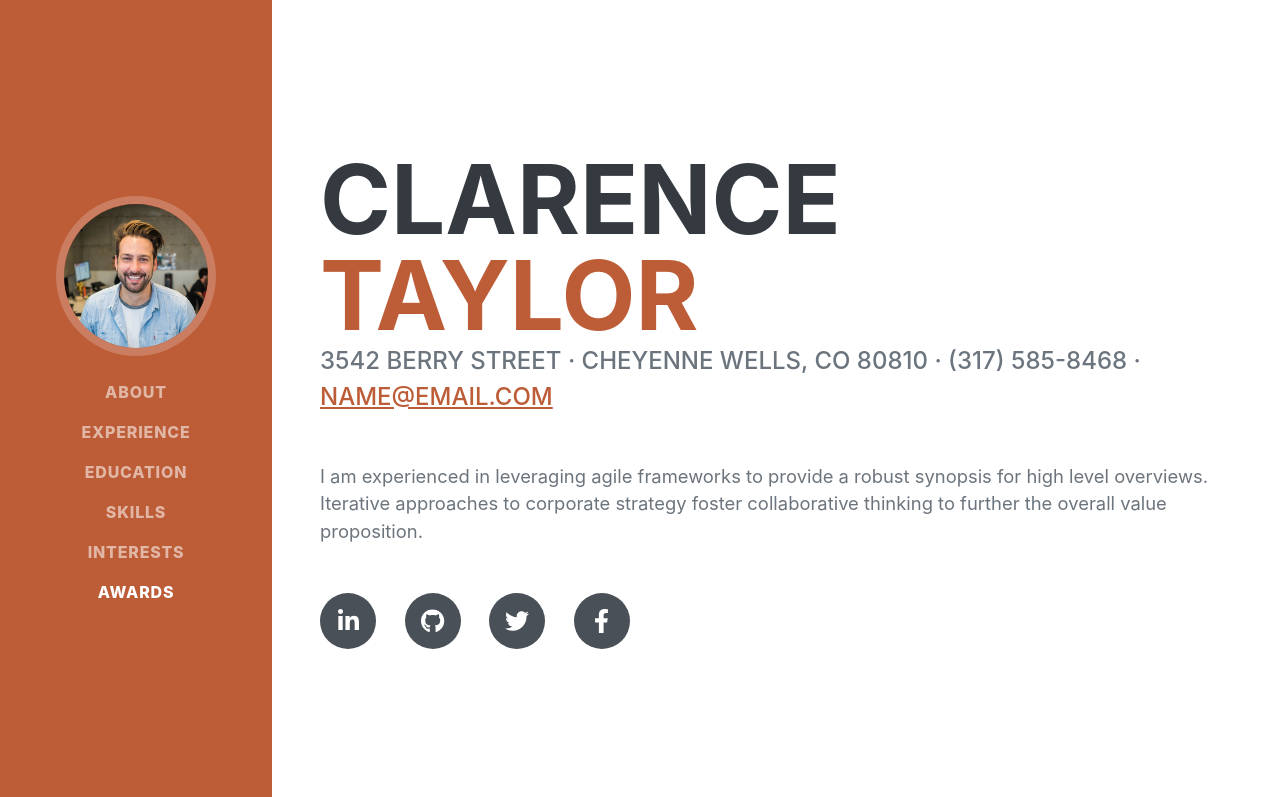
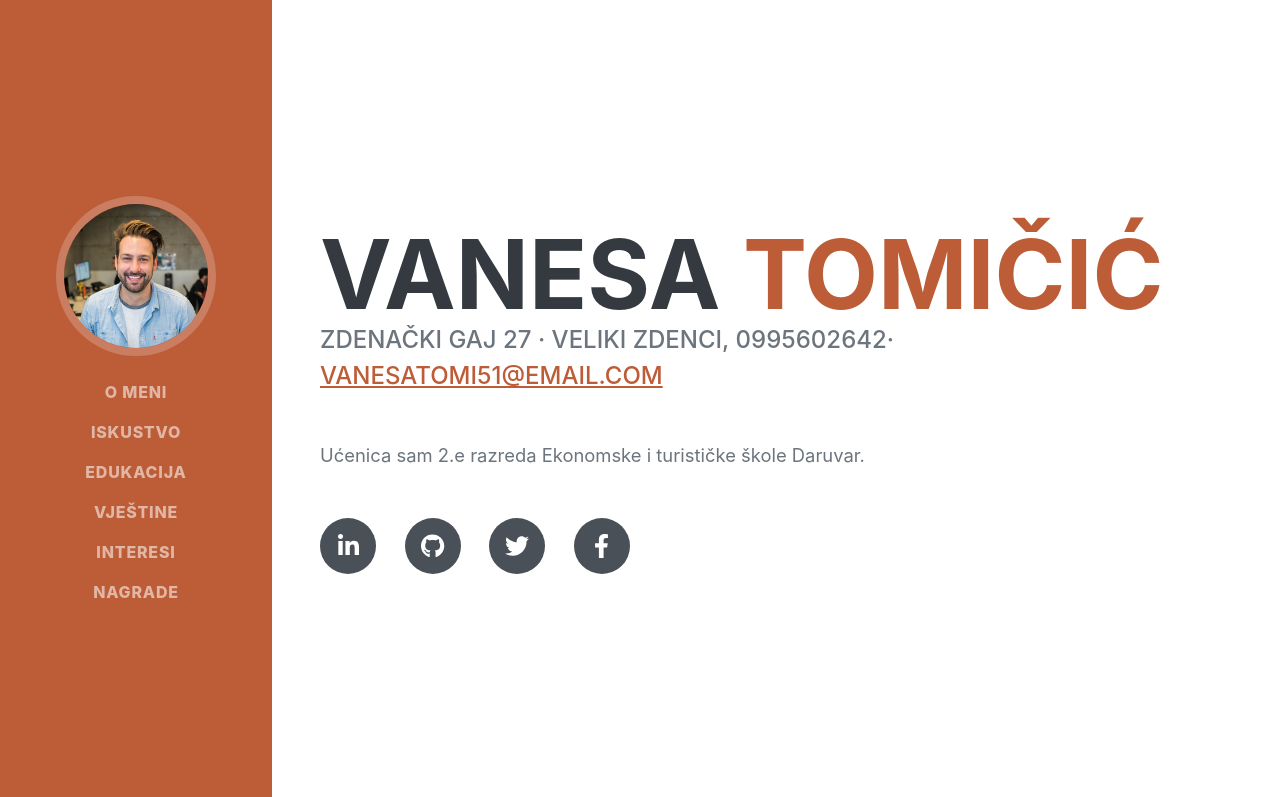
Before and after one commit to vanesatomicic/osobnawebstranica2, a plain HTML site: page index.html in a window 1280 px wide. Shown: the top 797 px of the page. Drawn offline with nearby package versions, Linux system fonts and the light colour scheme; a web font is replaced by a local one.

Commit message:
Add files via upload

```diff
--- a/index.html
+++ b/index.html
@@ -25,12 +25,12 @@
             <button class="navbar-toggler" type="button" data-bs-toggle="collapse" data-bs-target="#navbarResponsive" aria-controls="navbarResponsive" aria-expanded="false" aria-label="Toggle navigation"><span class="navbar-toggler-icon"></span></button>
             <div class="collapse navbar-collapse" id="navbarResponsive">
                 <ul class="navbar-nav">
-                    <li class="nav-item"><a class="nav-link js-scroll-trigger" href="#about">About</a></li>
-                    <li class="nav-item"><a class="nav-link js-scroll-trigger" href="#experience">Experience</a></li>
-                    <li class="nav-item"><a class="nav-link js-scroll-trigger" href="#education">Education</a></li>
-                    <li class="nav-item"><a class="nav-link js-scroll-trigger" href="#skills">Skills</a></li>
-                    <li class="nav-item"><a class="nav-link js-scroll-trigger" href="#interests">Interests</a></li>
-                    <li class="nav-item"><a class="nav-link js-scroll-trigger" href="#awards">Awards</a></li>
+                    <li class="nav-item"><a class="nav-link js-scroll-trigger" href="#O meni">O meni</a></li>
+                    <li class="nav-item"><a class="nav-link js-scroll-trigger" href="#Iskustvo">Iskustvo</a></li>
+                    <li class="nav-item"><a class="nav-link js-scroll-trigger" href="#Edukacija">Edukacija</a></li>
+                    <li class="nav-item"><a class="nav-link js-scroll-trigger" href="#Vještine">Vještine</a></li>
+                    <li class="nav-item"><a class="nav-link js-scroll-trigger" href="#Interesi">Interesi</a></li>
+                    <li class="nav-item"><a class="nav-link js-scroll-trigger" href="#Nagrade">Nagrade</a></li>
                 </ul>
             </div>
         </nav>
@@ -40,14 +40,14 @@
             <section class="resume-section" id="about">
                 <div class="resume-section-content">
                     <h1 class="mb-0">
-                        Clarence
-                        <span class="text-primary">Taylor</span>
+                        Vanesa
+                        <span class="text-primary">Tomičić</span>
                     </h1>
                     <div class="subheading mb-5">
-                        3542 Berry Street · Cheyenne Wells, CO 80810 · (317) 585-8468 ·
-                        <a href="mailto:name@email.com">name@email.com</a>
+                        Zdenački Gaj 27 · Veliki Zdenci, 0995602642·
+                        <a href="mailto:name@email.com">vanesatomi51@email.com</a>
                     </div>
-                    <p class="lead mb-5">I am experienced in leveraging agile frameworks to provide a robust synopsis for high level overviews. Iterative approaches to corporate strategy foster collaborative thinking to further the overall value proposition.</p>
+                    <p class="lead mb-5">Ućenica sam 2.e razreda Ekonomske i turističke škole Daruvar.</p>
                     <div class="social-icons">
                         <a class="social-icon" href="#!"><i class="fab fa-linkedin-in"></i></a>
                         <a class="social-icon" href="#!"><i class="fab fa-github"></i></a>
```
